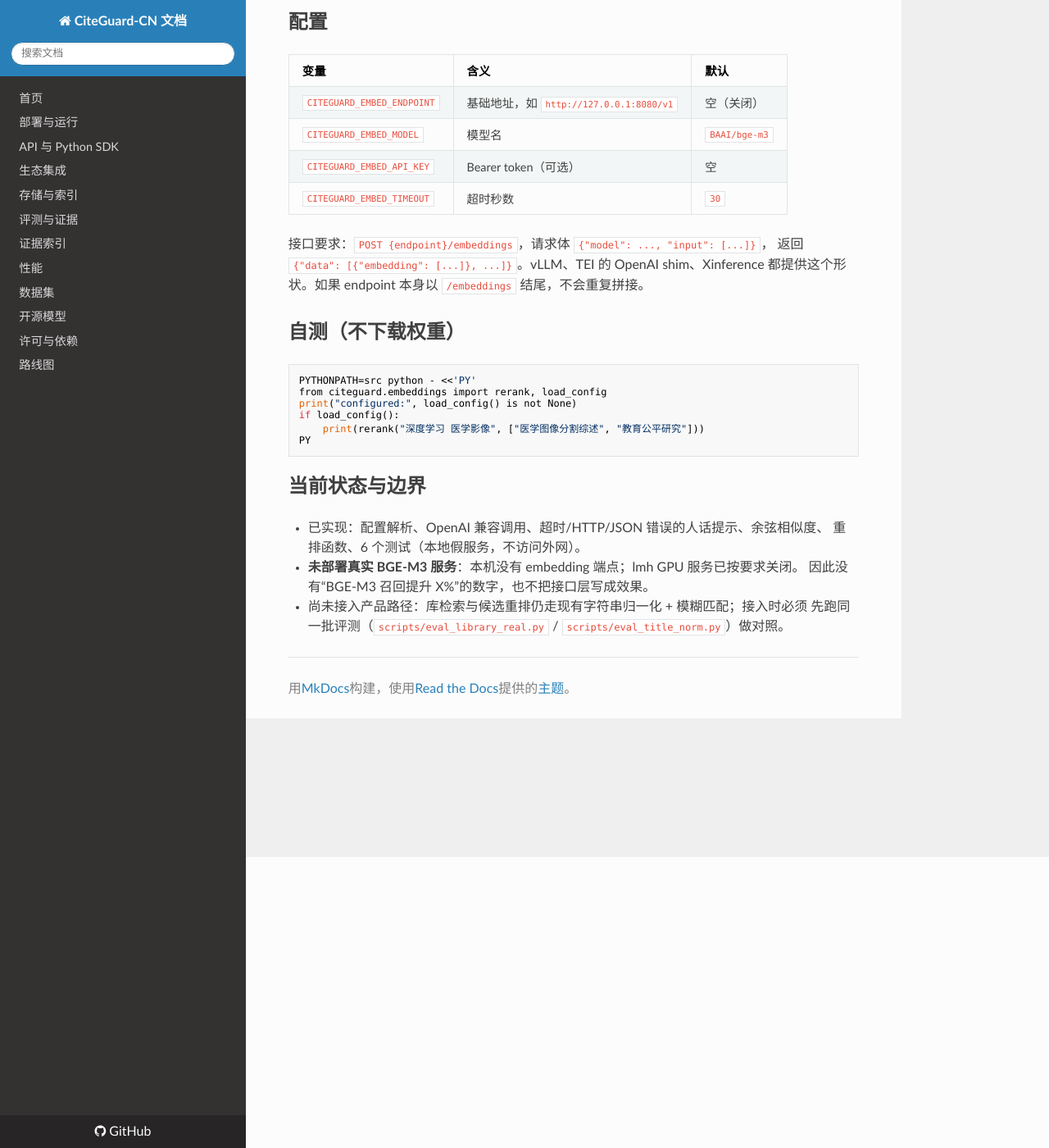
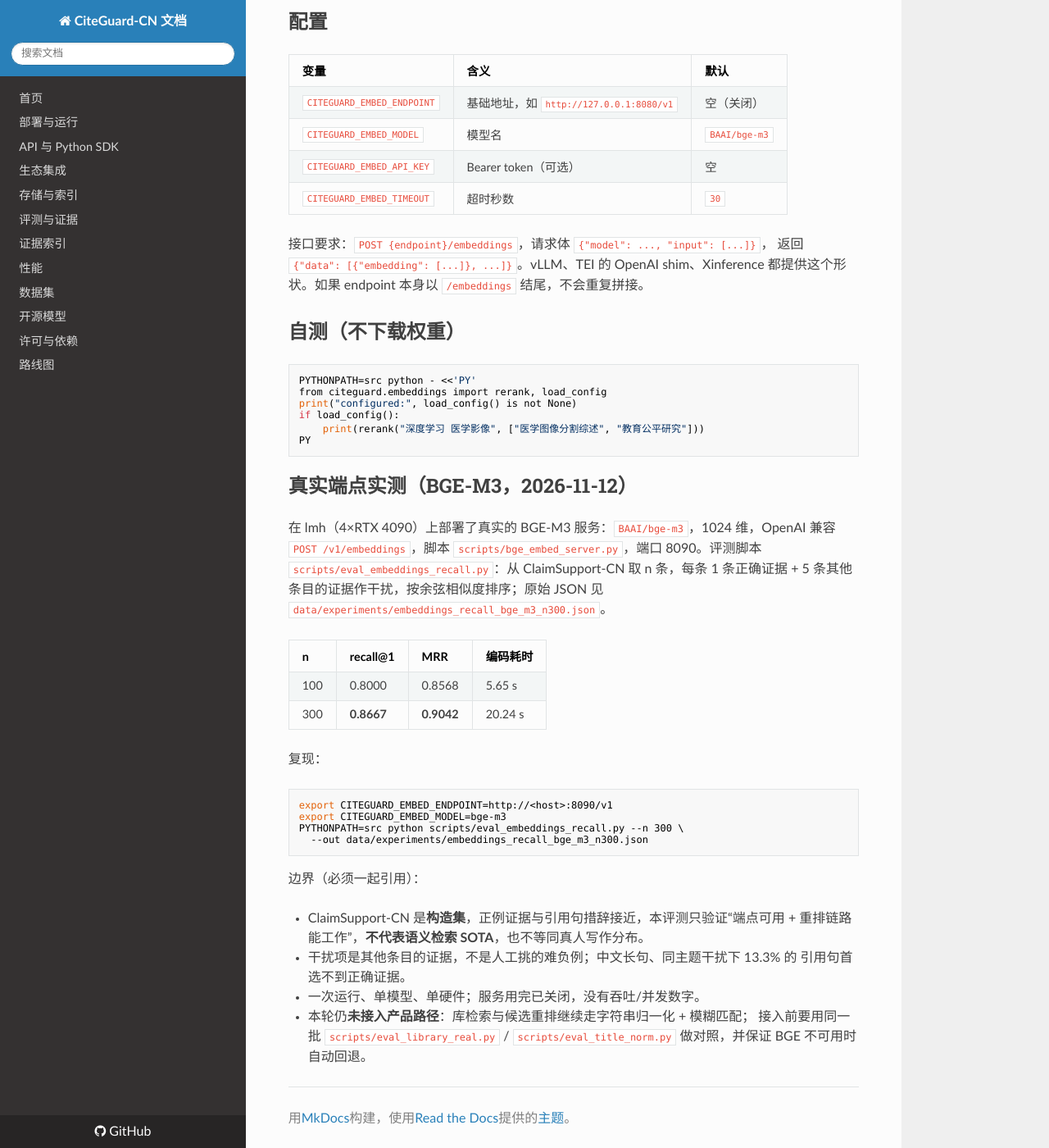
Before and after one commit to kkk431/citeguard-cn, an MkDocs documentation site: the page built from docs/embeddings.md, in a window 1280 px wide and 1400 px high, scrolled down 355 px. Shown: the whole window at 82% size. Built offline with MkDocs 1.6.1, drawn with Linux system fonts in a browser that asks for light colours; nearby versions of some CDN libraries.

Commit message:
Add BGE-M3 and GROBID evaluations, Docker data migration, HF release (1.0.13)

````diff
--- a/docs/embeddings.md
+++ b/docs/embeddings.md
@@ -33,11 +33,35 @@ if load_config():
 PY
 ```
 
-## 当前状态与边界
+## 真实端点实测（BGE-M3，2026-11-12）
 
-- 已实现：配置解析、OpenAI 兼容调用、超时/HTTP/JSON 错误的人话提示、余弦相似度、
-  重排函数、6 个测试（本地假服务，不访问外网）。
-- **未部署真实 BGE-M3 服务**：本机没有 embedding 端点；lmh GPU 服务已按要求关闭。
-  因此没有“BGE-M3 召回提升 X%”的数字，也不把接口层写成效果。
-- 尚未接入产品路径：库检索与候选重排仍走现有字符串归一化 + 模糊匹配；接入时必须
-  先跑同一批评测（`scripts/eval_library_real.py` / `scripts/eval_title_norm.py`）做对照。
+在 lmh（4×RTX 4090）上部署了真实的 BGE-M3 服务：`BAAI/bge-m3`，1024 维，OpenAI 兼容
+`POST /v1/embeddings`，脚本 `scripts/bge_embed_server.py`，端口 8090。评测脚本
+`scripts/eval_embeddings_recall.py`：从 ClaimSupport-CN 取 n 条，每条 1 条正确证据 +
+5 条其他条目的证据作干扰，按余弦相似度排序；原始 JSON 见
+`data/experiments/embeddings_recall_bge_m3_n300.json`。
+
+| n | recall@1 | MRR | 编码耗时 |
+|---|---|---|---|
+| 100 | 0.8000 | 0.8568 | 5.65 s |
+| 300 | **0.8667** | **0.9042** | 20.24 s |
+
+复现：
+
+```bash
+export CITEGUARD_EMBED_ENDPOINT=http://<host>:8090/v1
+export CITEGUARD_EMBED_MODEL=bge-m3
+PYTHONPATH=src python scripts/eval_embeddings_recall.py --n 300 \
+  --out data/experiments/embeddings_recall_bge_m3_n300.json
+```
+
+边界（必须一起引用）：
+
+- ClaimSupport-CN 是**构造集**，正例证据与引用句措辞接近，本评测只验证“端点可用 +
+  重排链路能工作”，**不代表语义检索 SOTA**，也不等同真人写作分布。
+- 干扰项是其他条目的证据，不是人工挑的难负例；中文长句、同主题干扰下 13.3% 的
+  引用句首选不到正确证据。
+- 一次运行、单模型、单硬件；服务用完已关闭，没有吞吐/并发数字。
+- 本轮仍**未接入产品路径**：库检索与候选重排继续走字符串归一化 + 模糊匹配；
+  接入前要用同一批 `scripts/eval_library_real.py` / `scripts/eval_title_norm.py`
+  做对照，并保证 BGE 不可用时自动回退。
````
Also changed, not shown: CHANGELOG.md (+36 -0 lines), README.md (+2 -2 lines), docs/evidence_index.md (+6 -0 lines), docs/ocr_grobid_eval.md (+22 -4 lines), docs/plan_national.md (+4 -4 lines), docs/status_v1.0.12.md (+16 -14 lines), 8 other files.
